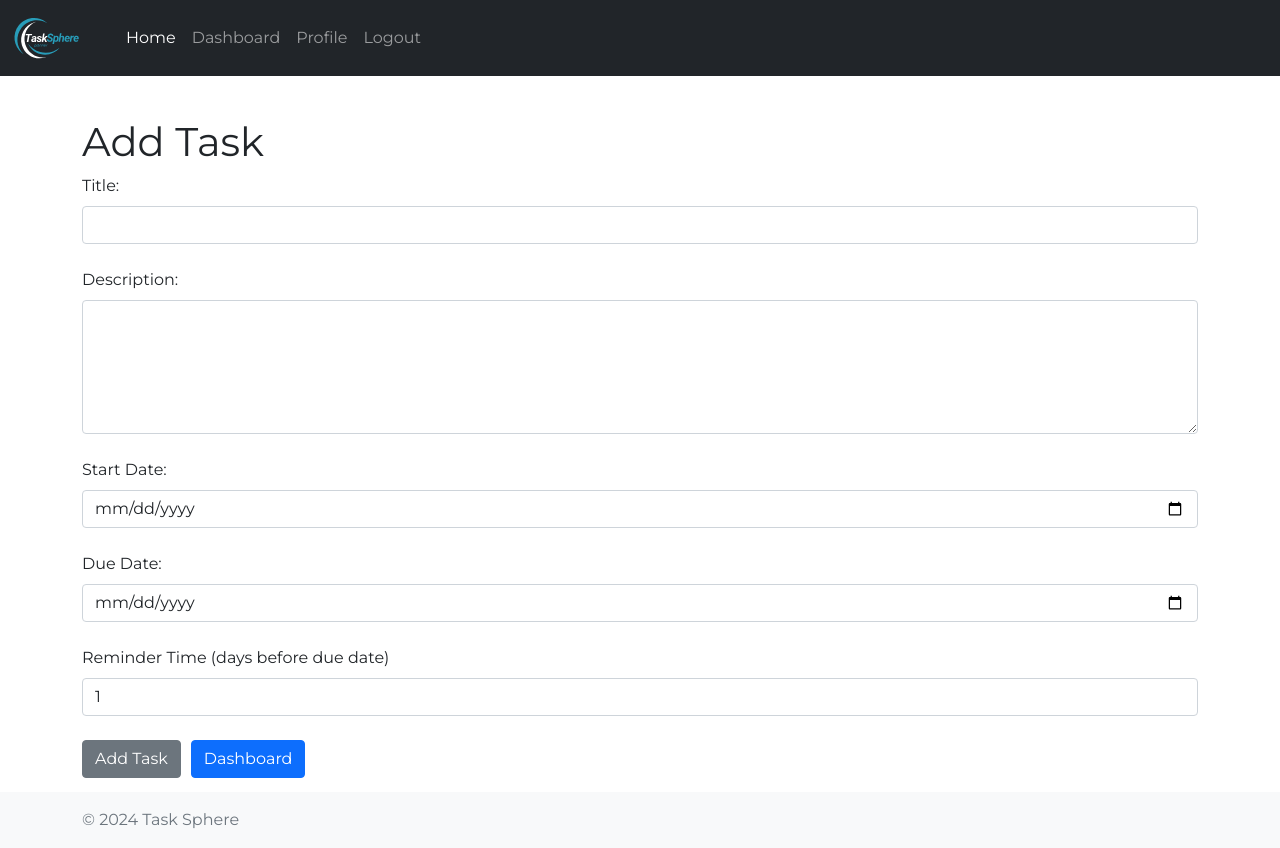
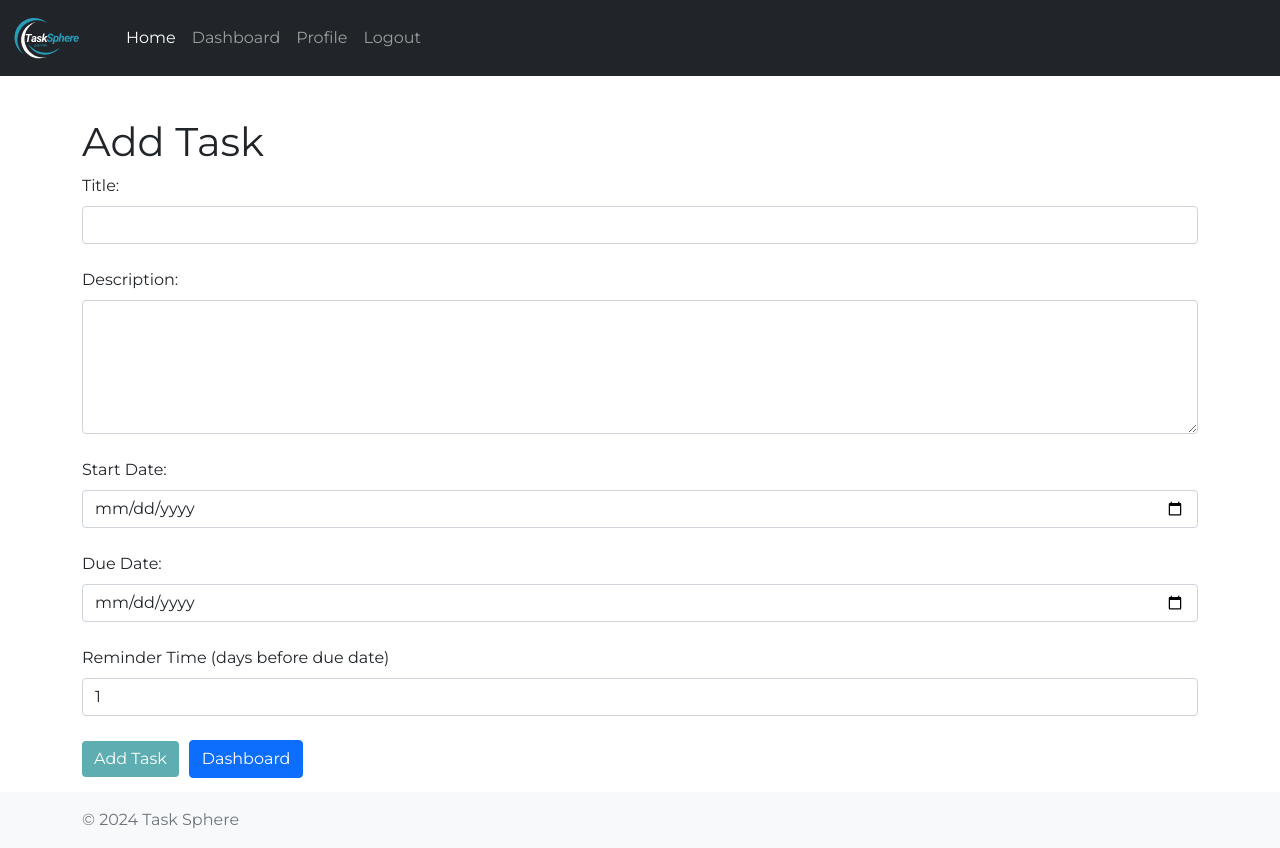
Before and after one commit to Abdulnasirym/uplanner, a Flask app: page /add_task in a window 1280 px wide. Run offline with Flask 3, Linux system fonts and the light colour scheme; a user stored in the database is signed in; parts of the project's set-up code (start-up, migrations or seed data) failed here and were passed over.

Commit message:
Adjusted update task page problem

```diff
--- a/app/forms.py
+++ b/app/forms.py
@@ -13,7 +13,7 @@ class Registration(FlaskForm):
 	phone = StringField('Phone: ', validators=[DataRequired()])
 	password = PasswordField('Password: ', validators=[DataRequired()])
 	confirm_password = PasswordField('Confirm password: ', validators=[DataRequired(), EqualTo('password')])
-	submit = SubmitField('sign Up')
+	submit = SubmitField('Sign Up')
 
 # Edit profile form
 class EditProfileForm(FlaskForm):
--- a/app/routes.py
+++ b/app/routes.py
@@ -101,7 +101,6 @@ def edit_profile():
 			flash('Phone number already registered. Please use a different phone number', 'danger')
 			return redirect(url_for('auth.edit_profile'))
 
-
 		# Checks if username is already taken by another user
 		if existing_user:
 			flash('Username already exist, Please choose a different username', 'danger')
@@ -128,11 +127,7 @@ def edit_profile():
 		print("Form Errors:", form.errors)
 
 	print(form.data)
-
-
 	return render_template('edit_profile.html', form=form)
-
-
 
 # Adding task route
 @auth_bp.route('/add_task', methods=['GET', 'POST'])
@@ -241,8 +236,8 @@ def login():
 			login_user(user)
 			# flash('Logged in successfully!', 'success')
 			return redirect(url_for('auth.home'))
-		# else:
-			# flash('Invalid username or password', 'danger')
+		else:
+			flash('Invalid username or password', 'danger')
 	return render_template('login.html', form=form)
 
 # Logout route
--- a/app/templates/add_task.html
+++ b/app/templates/add_task.html
@@ -37,7 +37,7 @@
 	</div>
 	<div class="d-flex justify-content-start align-items-center">
 		<div style="margin-right: 10px;">
-			{{ form.submit(class="btn btn-secondary") }}
+			{{ form.submit(class="btn bt btn-secondary") }}
 		</div><br>
 		<div>
 			<!-- link to dashboard -->
--- a/app/templates/dashboard.html
+++ b/app/templates/dashboard.html
@@ -55,7 +55,7 @@
 <div class="d-flex justify-content-start align-items-center">
     <a href="{{ url_for('auth.add_task') }}">
         <!-- button for adding task -->
-        <button style="margin-right: 10px;" class="btn btn-secondary" type="button">Add Task</button>
+        <button style="margin-right: 10px;" class="btn bt btn-secondary" type="button">Add Task</button>
     </a>
 </div>
 {% else %}
@@ -65,7 +65,7 @@
 	</div>
 	<div class="card-body">
 		<h5 class="card-title">No task available</h5><br>
-		<a href="{{ url_for('auth.add_task') }}" class="btn btn-secondary">Add task</a>
+		<a href="{{ url_for('auth.add_task') }}" class="btn bt btn-secondary">Add task</a>
 	</div>
 </div>
 {%endif%}
--- a/app/templates/edit_task.html
+++ b/app/templates/edit_task.html
@@ -35,7 +35,7 @@
         <div class="d-flex justify-content-start align-items-center">
             <!-- Update Task Form -->
             <form method="post" action="{{ url_for('auth.edit_task', task_id=task.id) }}">
-                <button class="btn btn-secondary" type="submit"  style="margin-right: 10px;">Update Task</button>
+                <button class="btn bt btn-secondary" type="submit"  style="margin-right: 10px;">Update Task</button>
             </form>
 
             <!-- Delete Task Form -->
--- a/app/templates/login.html
+++ b/app/templates/login.html
@@ -1,4 +1,4 @@
-<br><br>
+<br>
 {% extends 'base.html' %}
 
 {% block title %}Login{% endblock %}
--- a/app/templates/profile.html
+++ b/app/templates/profile.html
@@ -1,9 +1,9 @@
+<br><br>
 {% extends 'base.html' %}
 
 {% block title %}Login{% endblock %}
 
 {% block content %}
-<br><br>
 <!-- user profile -->
 <div class="card">
   <div class="card-header">
@@ -15,7 +15,7 @@
     <p class="card-text"><strong>Username:</strong> {{ user.username }}</p>
     <p class="card-text"><strong>Email:</strong> {{ user.email }}</p>
     <p class="card-text"><strong>Phone number:</strong> {{ user.phone }}</p>
-    <a href="{{ url_for('auth.edit_profile') }}" class="btn btn-secondary">Edit Profile</a>
+    <a href="{{ url_for('auth.edit_profile') }}" class="btn bt btn-secondary">Edit Profile</a>
     <a href="{{ url_for('auth.dashboard') }}" class="btn btn-primary">Dashboard</a>
   </div>
 </div>
--- a/app/templates/register.html
+++ b/app/templates/register.html
@@ -1,3 +1,4 @@
+<br><br>
 {% extends 'base.html' %}
 
 {% block title %}Register{% endblock %}
--- a/app/templates/static/css/hero.css
+++ b/app/templates/static/css/hero.css
@@ -1,6 +1,15 @@
 body {
   font-family: 'Montserrat', sans-serif;
 }
+
+html, body {
+  overflow-x: hidden;
+}
+img, iframe, table {
+  max-width: 100%;
+  height: auto;
+}
+
 
 /* Custom container for the cover section */
 .custom-container {
@@ -65,6 +74,7 @@ body {
 .bt {
   background-color: #5eadb0;
   border: none;
+  color: #fff;
 }
 
 /* Make sure no margin or padding is applied to other parent containers */
```
Also changed, not shown: app/templates/edit_profile.html (+5 -6 lines), app/templates/base.html (indentation only), instance/tasks.db.
